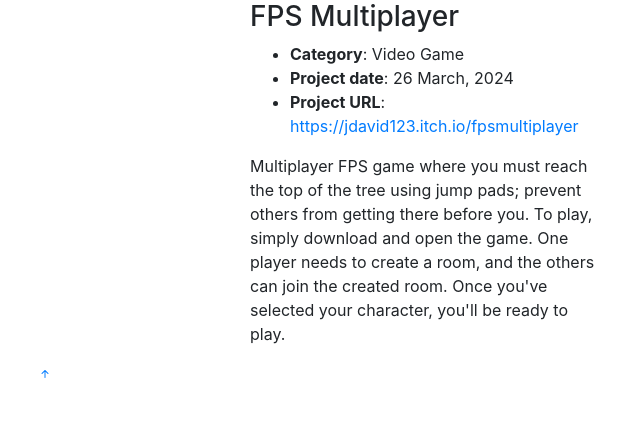
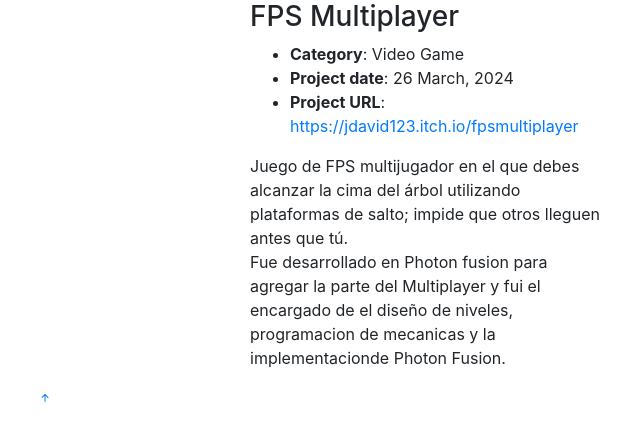
Before and after one commit to jdbustos/portfolio, a plain HTML site: page portfolio-details7.html in a window 1280 px wide. Shown: the whole page, without its empty margins (595-1235 px from the left). Drawn offline with nearby package versions, Linux system fonts and the light colour scheme.

Commit message:
Update portfolio-details7.html

```diff
--- a/portfolio-details7.html
+++ b/portfolio-details7.html
@@ -84,9 +84,9 @@
               <p>
 
 
-Multiplayer FPS game where you must reach the top of the tree using jump pads; prevent others from getting there before you.
-                To play, simply download and open the game. One player needs to create a room, and the others can join the created room. Once you've selected your character, you'll be ready to play.
-
+                Juego de FPS multijugador en el que debes alcanzar la cima del árbol utilizando plataformas de salto; impide que otros lleguen antes que tú.
+                <br>
+                Fue desarrollado en Photon fusion para agregar la parte del Multiplayer y fui el encargado de el diseño de niveles, programacion de mecanicas y la implementacionde Photon Fusion.
 
 
               </p>
```
